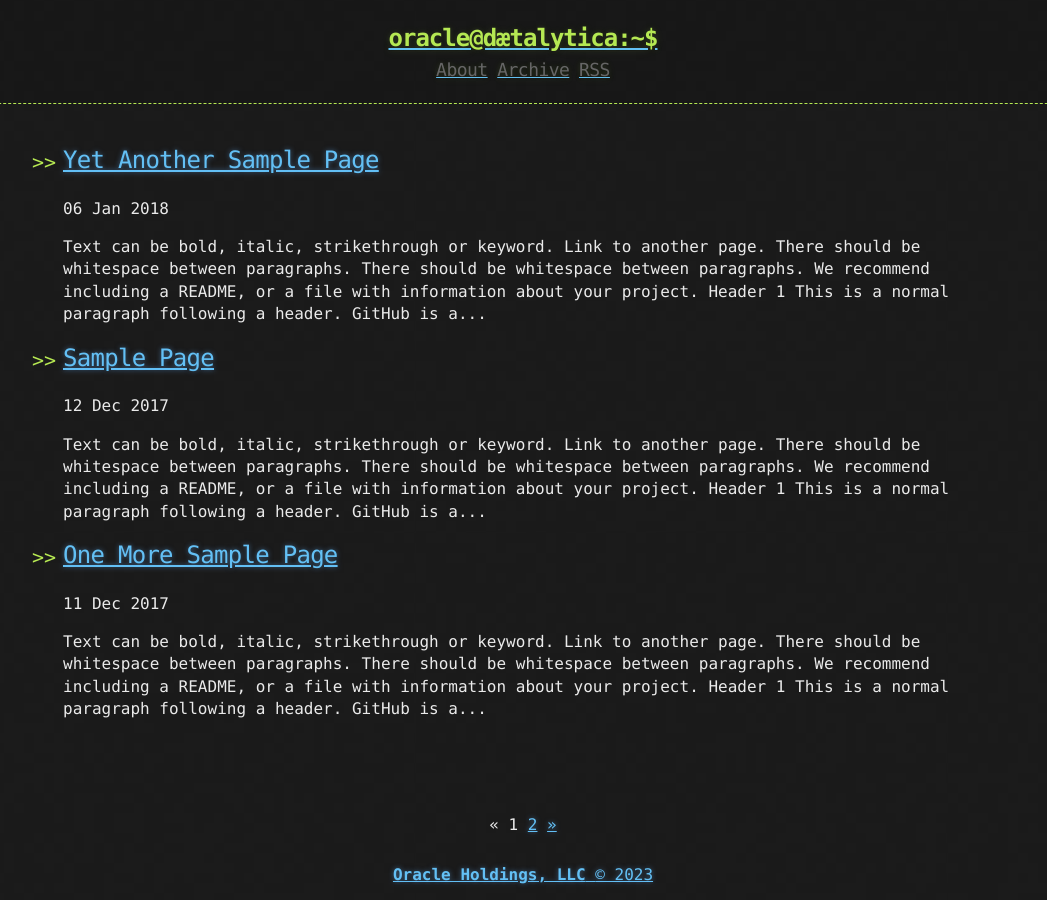
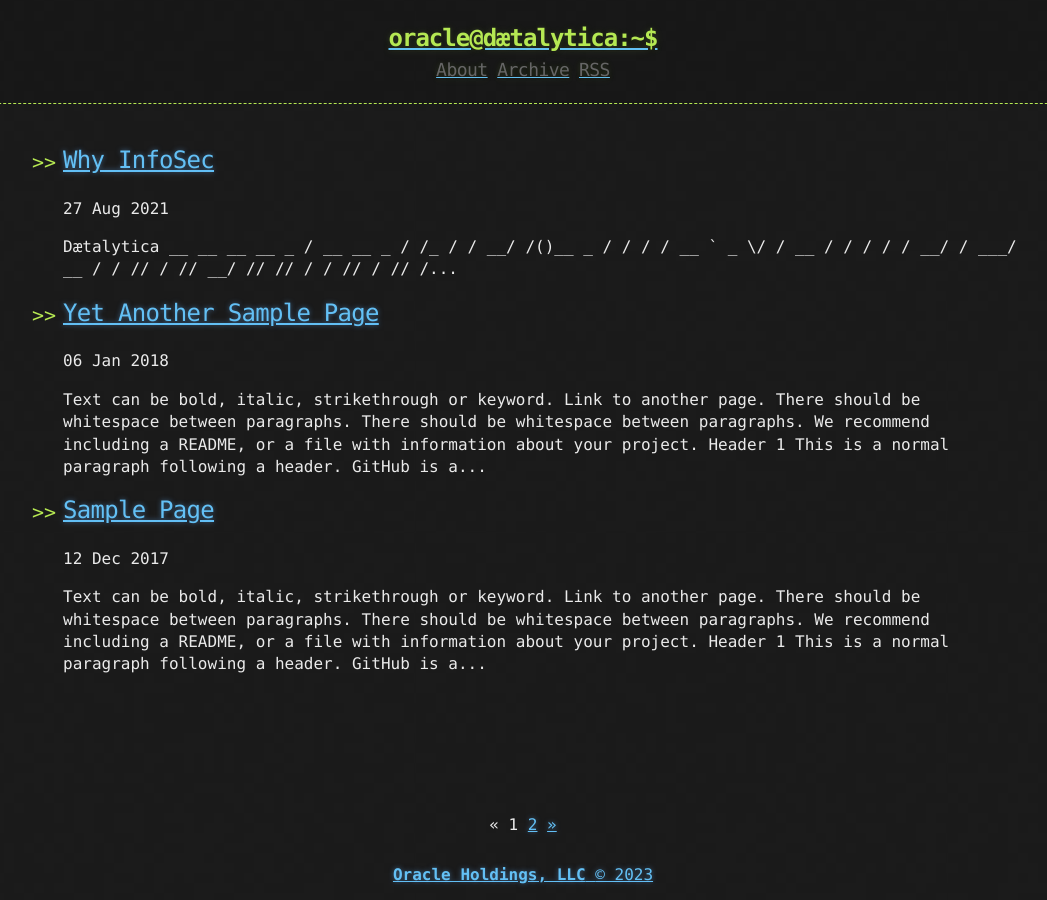
Before and after one commit to Daetalytica/daetalytica.github.io, a Jekyll site: the page built from index.html, in a window 1280 px wide. Shown: the whole page, without its empty margins (117-1164 px from the left). Built offline with Jekyll 4.4.1, drawn with Linux system fonts in a browser that asks for light colours; the list of posts is cut into pages by our own code; some of the changed lines change nothing that is shown.

Commit message:
formatting

```diff
--- a/_posts/202108272150-infosec.md
+++ b/_posts/2021-08-27-infosec.md
@@ -1,6 +1,6 @@
 ---
 title: Why InfoSec
-date: August 27, 2021
+layout: post
 published: true
 ---
 Dætalytica
```
